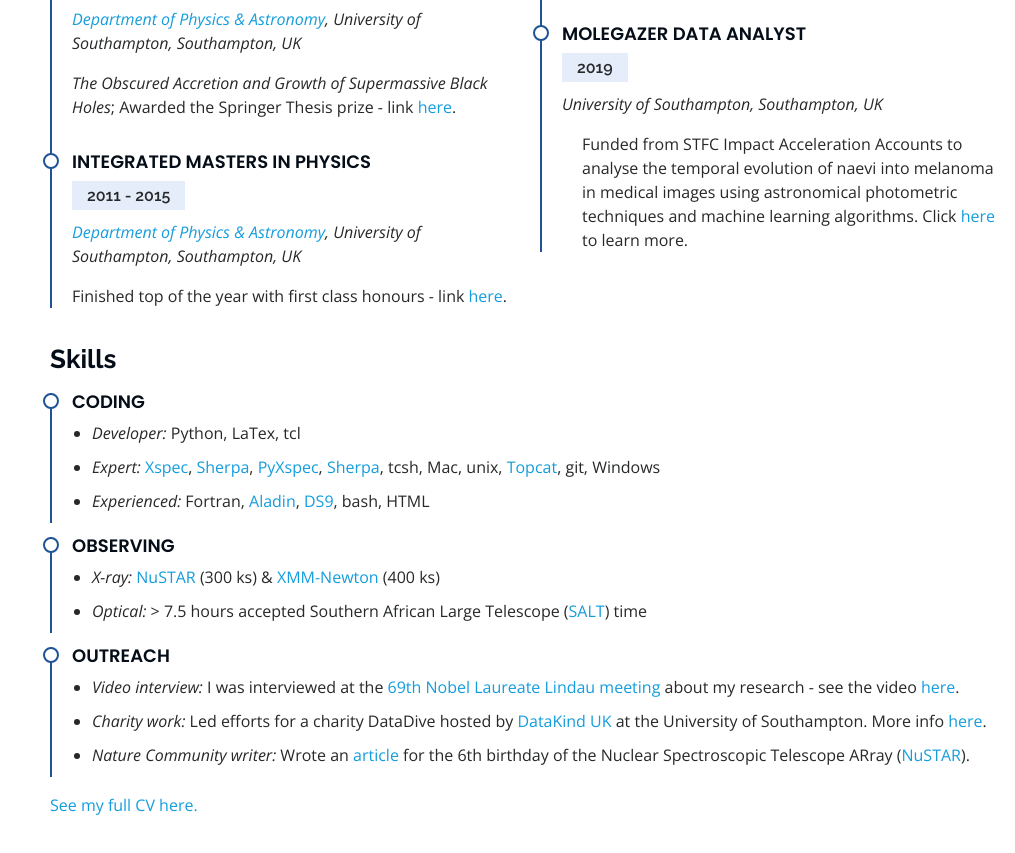
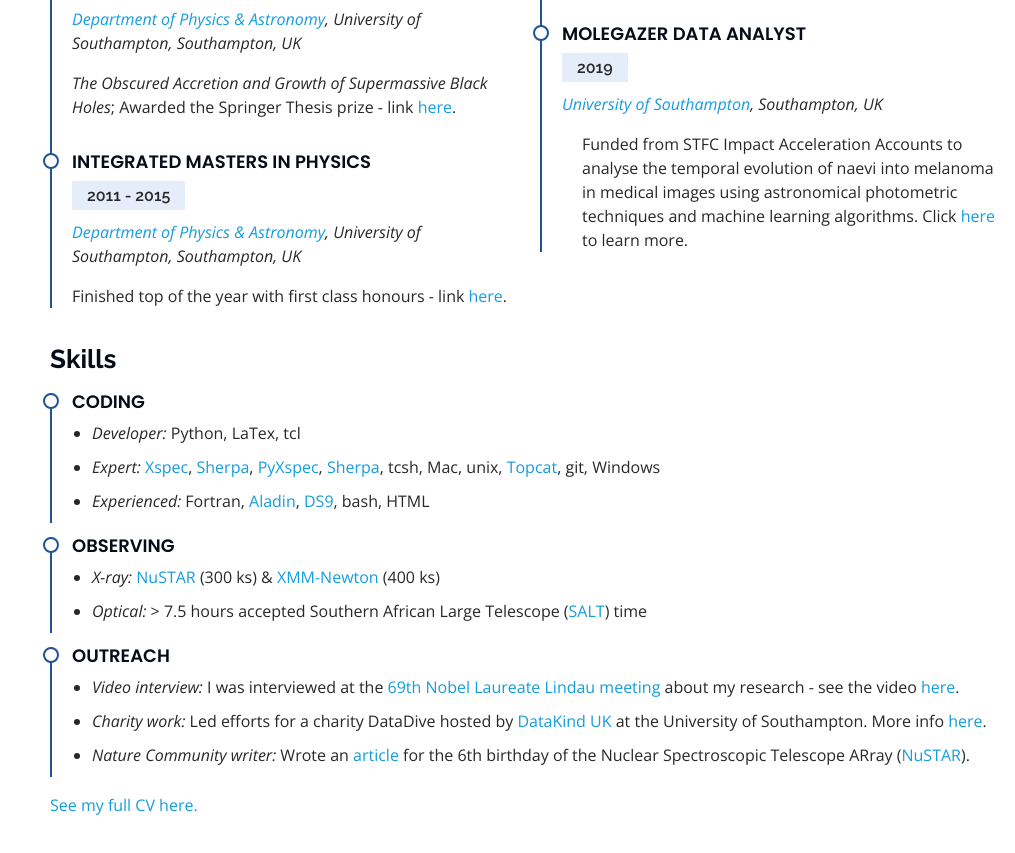
Before and after one commit to pboorm/pboorm.github.io, a plain HTML site: page index.html in a window 1280 px wide. Shown: the part 3616-4469 px from the top of the page, without its empty margins (265-1280 px from the left). Drawn offline with nearby package versions, Linux system fonts and the light colour scheme.

Commit message:
Added University of Southampton ref

```diff
--- a/index.html
+++ b/index.html
@@ -283,7 +283,7 @@
             <div class="resume-item">
               <h4>MoleGazer data analyst</h4>
               <h5>2019</h5>
-              <p><em>University of Southampton, Southampton, UK</em></p>
+              <p><em><a href="https://www.southampton.ac.uk" target="_blank">University of Southampton</a>, Southampton, UK</em></p>
               <ul>
                 <p>Funded from STFC Impact Acceleration Accounts to analyse the temporal evolution of naevi into melanoma in medical images using astronomical photometric techniques and machine learning algorithms. Click <a href="https://www.southampton.ac.uk/news/2020/01/molegazer.page" target="_blank">here</a> to learn more.</p>
               </ul>
```
